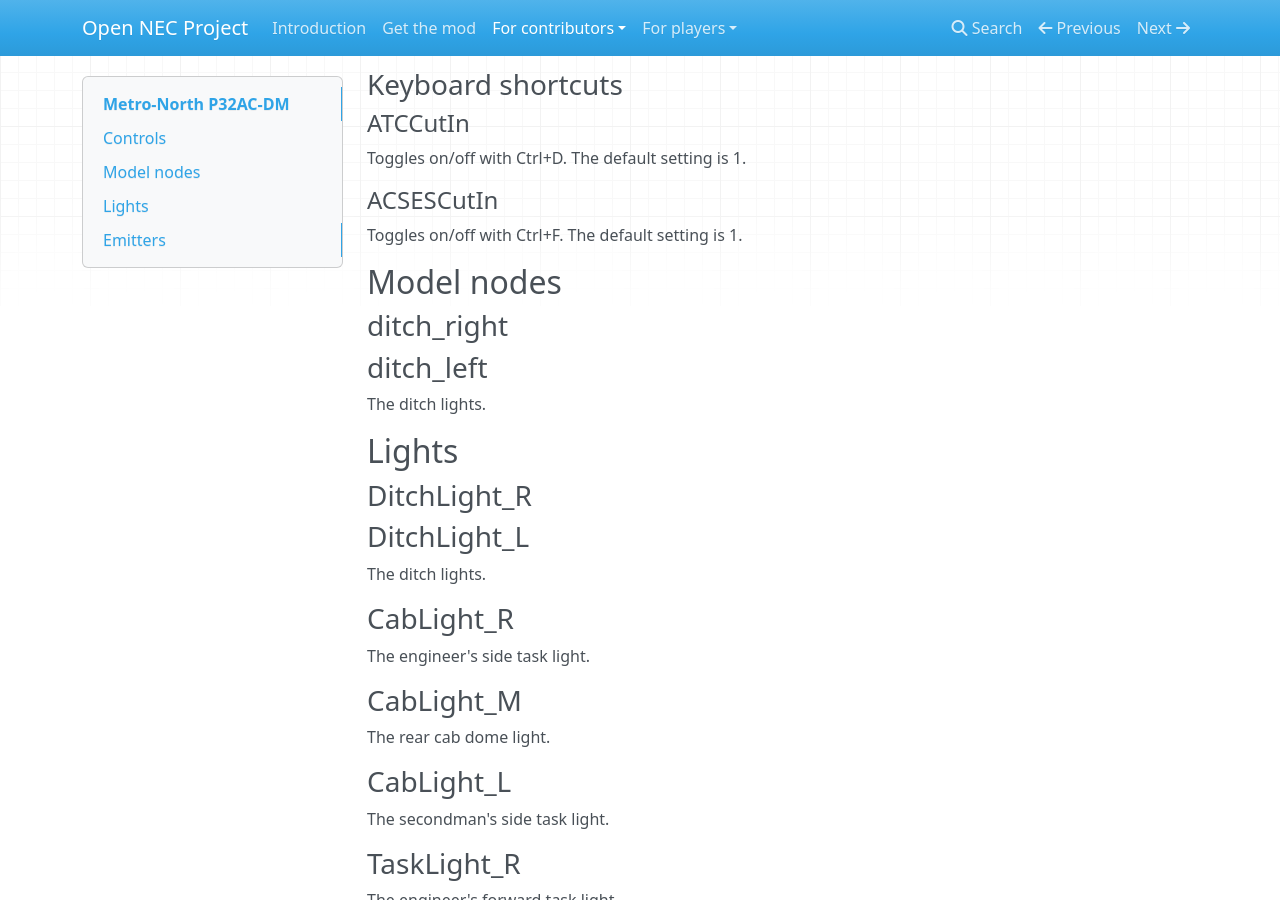
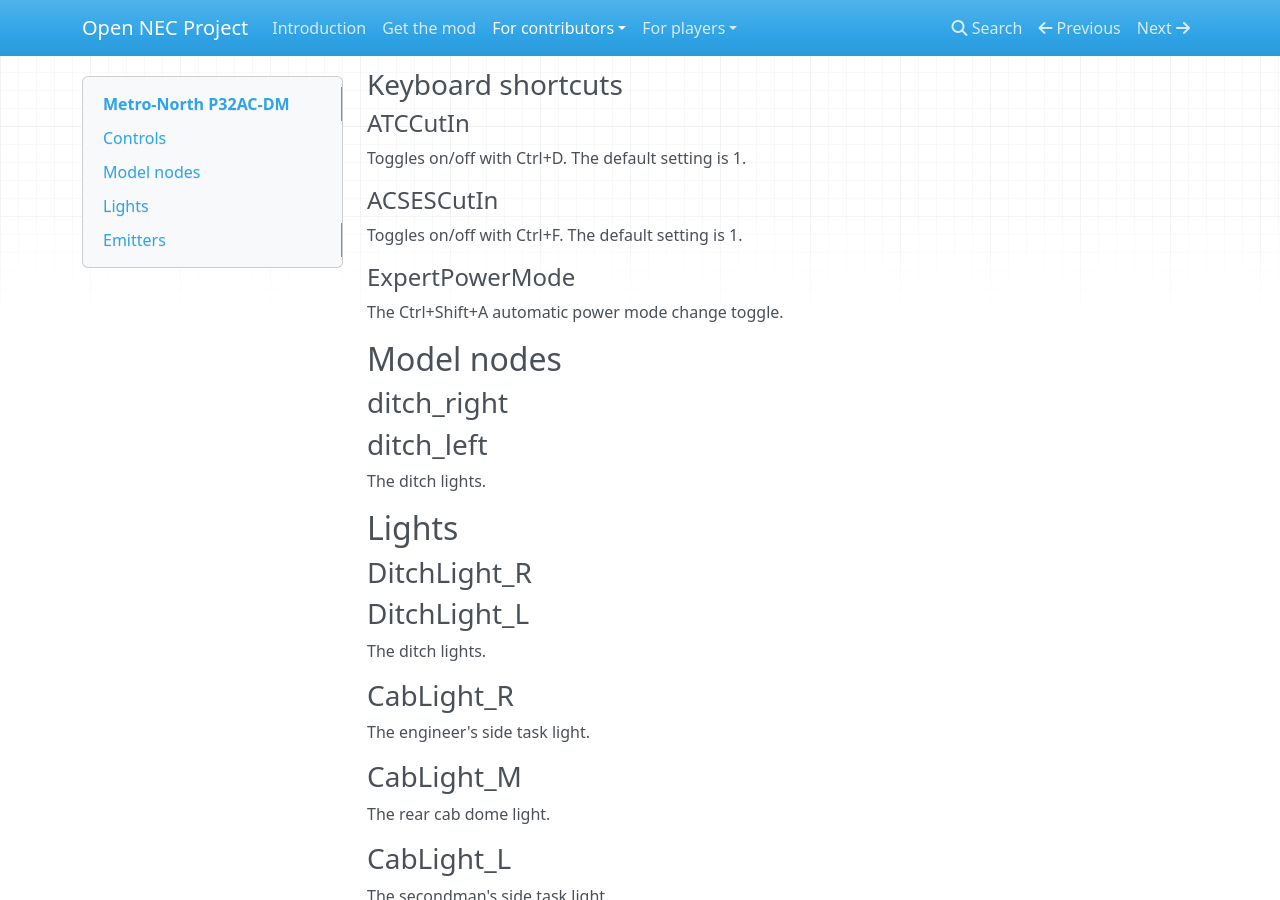
Before and after one commit to YoRyan/open-nec, an MkDocs documentation site: the page built from Docs/for-contributors/rolling-stock/mta-p32.md, in a window 1280 px wide and 900 px high, scrolled down 3761 px. Built offline with MkDocs 1.6.1, drawn with Linux system fonts in a browser that asks for light colours; nearby versions of some CDN libraries.

```diff
--- a/Docs/for-contributors/rolling-stock/mta-p32.md
+++ b/Docs/for-contributors/rolling-stock/mta-p32.md
@@ -189,6 +189,10 @@
 
 Toggles on/off with Ctrl+F. The default setting is 1.
 
+#### ExpertPowerMode
+
+The Ctrl+Shift+A automatic power mode change toggle.
+
 ## Model nodes
 
 ### ditch_right
```
Also changed, not shown: 2 other files.
